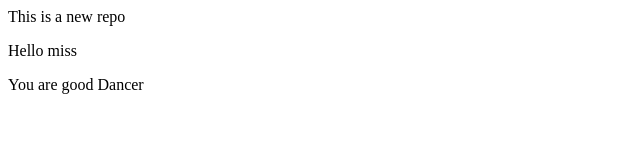
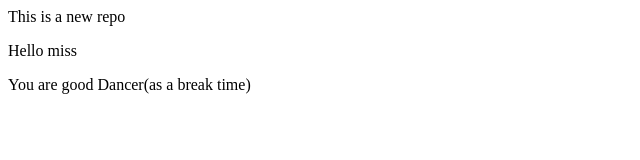
Before and after one commit to mohimakhatun/localrepo, a plain HTML site: page index.html in a window 1280 px wide. Shown: the whole page, without its empty margins (0-640 px from the left). Drawn offline with Linux system fonts and the light colour scheme.

Commit message:
Break time

```diff
--- a/index.html
+++ b/index.html
@@ -1,3 +1,3 @@
 <p>This is a new repo</p>
 <p>Hello miss</p>
-<p>You are good Dancer</p>
+<p>You are good Dancer(as a break time) </p>
```
